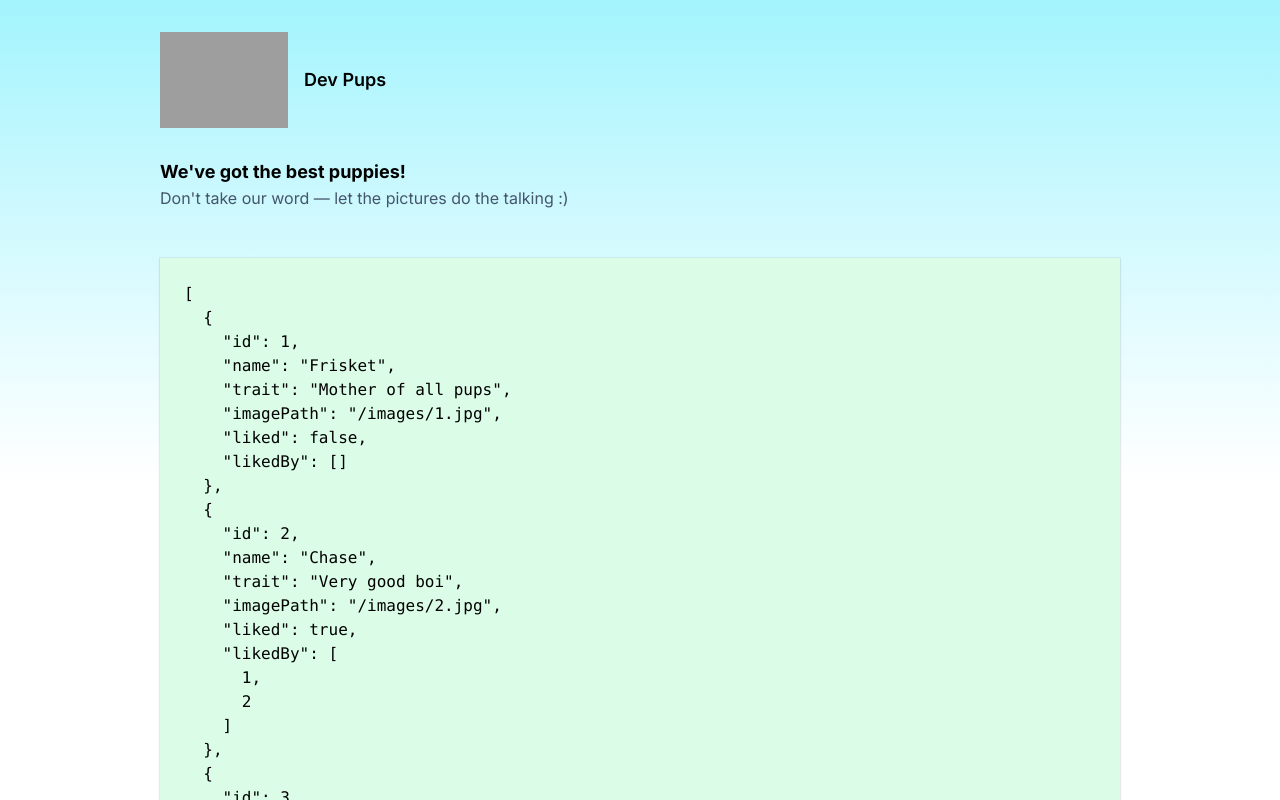
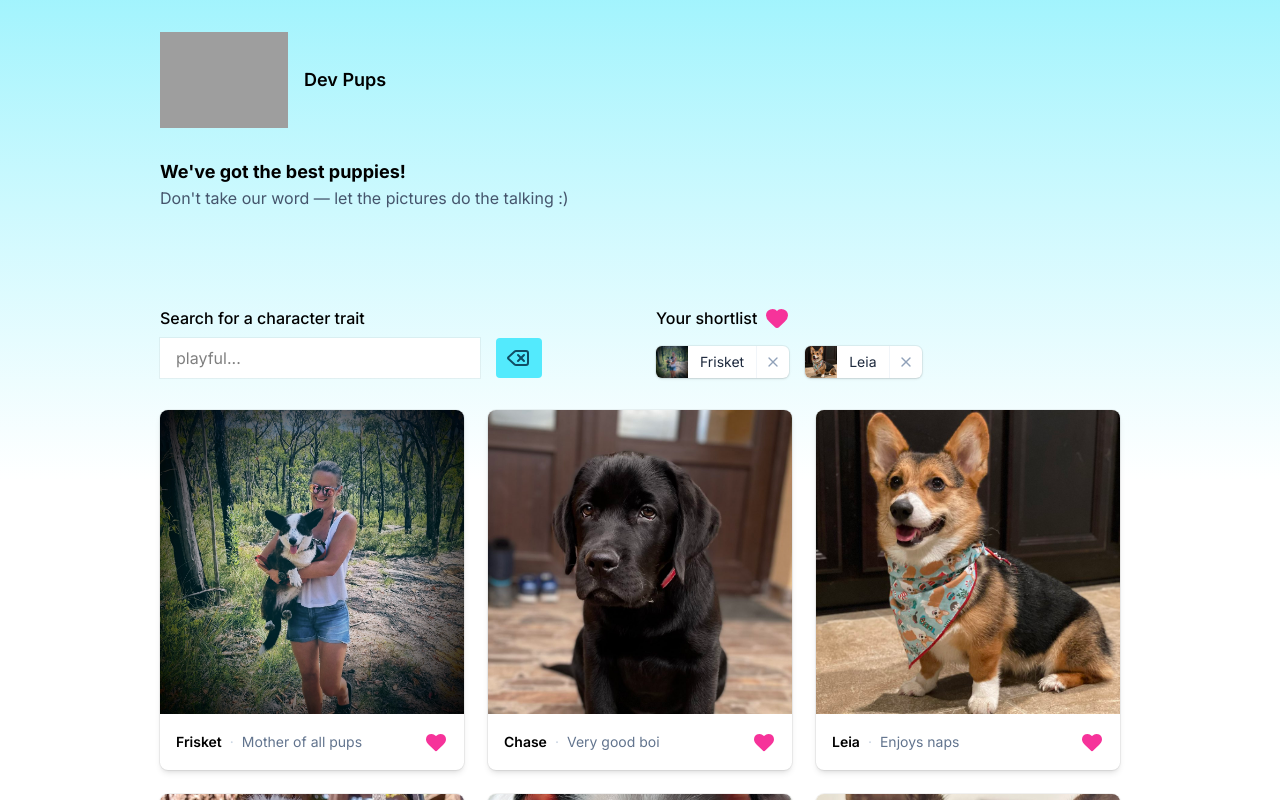
Before and after one commit to simply-samin/react-from-scratch, a React (Vite) app: page / in a window 1280 px wide. Shown: the top 800 px of the page. Built offline with nearby package versions, Linux system fonts and the light colour scheme; grey boxes are pictures that could not be loaded.

Commit message:
TypeScript-driven refactoring complete

```diff
--- a/public/puppies.json
+++ b/public/puppies.json
@@ -4,15 +4,13 @@
         "name": "Frisket",
         "trait": "Mother of all pups",
         "imagePath": "/images/1.jpg",
-        "liked": false,
-        "likedBy": []
+        "likedBy": [1]
     },
     {
         "id": 2,
         "name": "Chase",
         "trait": "Very good boi",
         "imagePath": "/images/2.jpg",
-        "liked": true,
         "likedBy": [1, 2]
     },
     {
@@ -20,15 +18,13 @@
         "name": "Leia",
         "trait": "Enjoys naps",
         "imagePath": "/images/3.jpg",
-        "liked": false,
-        "likedBy": []
+        "likedBy": [1]
     },
     {
         "id": 4,
         "name": "Pupi",
         "trait": "Loves cheese",
         "imagePath": "/images/4.jpg",
-        "liked": false,
         "likedBy": []
     },
     {
@@ -36,7 +32,6 @@
         "name": "Russ",
         "trait": "Ready to save the world",
         "imagePath": "/images/5.jpg",
-        "liked": false,
         "likedBy": []
     },
     {
@@ -44,7 +39,6 @@
         "name": "Yoko",
         "trait": "Ready for anything",
         "imagePath": "/images/6.jpg",
-        "liked": false,
         "likedBy": []
     }
 ]
--- a/src/App.tsx
+++ b/src/App.tsx
@@ -5,7 +5,6 @@ import { Search } from "./components/Search";
 import { Shortlist } from "./components/Shortlist";
 import { PuppiesList } from "./components/PuppiesList";
 import { NewPuppyForm } from "./components/NewPuppyForm";
-import { puppies as puppiesData } from "./data/puppies";
 import { Suspense, use, useEffect, useState } from "react";
 import { Puppy } from "./types";
 import { LoaderCircle } from "lucide-react";
@@ -17,28 +16,6 @@ export default function App() {
         <PageWrapper>
             <Container>
                 <Header />
-                <Main />
-            </Container>
-        </PageWrapper>
-    );
-}
-
-function Main() {
-    const [liked, setLiked] = useState<Puppy["id"][]>([1, 3]);
-    const [searchQuery, SetSearchQuery] = useState<string>("");
-    const [puppies, setPuppies] = useState<Puppy[]>(puppiesData);
-
-    return (
-        <main>
-            <ErrorBoundary
-                fallbackRender={({ error }: FallbackProps) => (
-                    <div className="mt-12 bg-red-100 p-6 shadow ring ring-black/5">
-                        <p className="text-red-500">
-                            {(error as Error).message}
-                        </p>
-                    </div>
-                )}
-            >
                 <Suspense
                     fallback={
                         <div className="mt-12 bg-white p-6 shadow ring ring-black/5">
@@ -46,10 +23,24 @@ function Main() {
                         </div>
                     }
                 >
-                    <ApiPuppies />
+                    <Main />
                 </Suspense>
-            </ErrorBoundary>
+            </Container>
+        </PageWrapper>
+    );
+}
 
+const puppyPromise = getPuppies();
+
+function Main() {
+    const apiPuppies = use(puppyPromise);
+
+    const [liked, setLiked] = useState<Puppy["id"][]>([1, 3]);
+    const [searchQuery, SetSearchQuery] = useState<string>("");
+    const [puppies, setPuppies] = useState<Puppy[]>(apiPuppies);
+
+    return (
+        <main>
             {/* Search & Shortlist */}
             <div className="mt-24 grid gap-8 sm:grid-cols-2">
                 <Search
@@ -74,20 +65,7 @@ function Main() {
     );
 }
 
-const puppyPromise = getPuppies();
-
-// Pattern 1: use() + Suspense (React 19+)
-function ApiPuppies() {
-    const apiPuppies = use(puppyPromise);
-
-    return (
-        <div className="mt-12 bg-green-100 p-6 shadow ring ring-black/5">
-            <pre>{JSON.stringify(apiPuppies, null, 2)}</pre>
-        </div>
-    );
-}
-
-// Pattern 2: useState + useEffect (traditional)
+// Pattern: useState + useEffect (traditional async fetch with lifecycle states)
 // function ApiPuppies() {
 //     const [apiPuppies, setApiPuppies] = useState<Puppy[]>([]);
 //     const [isLoading, setIsLoading] = useState<boolean>(false);
--- a/src/components/LikeToggle.tsx
+++ b/src/components/LikeToggle.tsx
@@ -2,50 +2,37 @@ import { Heart, LoaderCircle } from "lucide-react";
 import { Dispatch, SetStateAction, useState } from "react";
 import { Puppy } from "../types";
 
-export function LikeToggle({
-    id,
-    liked,
-    setLiked,
-}: {
-    id:  Puppy["id"];
-    liked: Puppy["id"][];
-    setLiked: Dispatch<SetStateAction< Puppy["id"][]>>;
-}) {
-
+export function LikeToggle({ puppy }: { puppy: Puppy }) {
     const [pending, setPening] = useState(false);
 
     return (
         <button
             className="group"
             onClick={() => {
+                // setPening(true);
 
-                setPening(true);
+                // setTimeout(() => {
+                //     if (liked.includes(id)) {
+                //         setLiked(liked.filter((pupId) => pupId != id));
+                //     } else {
+                //         setLiked([...liked, id]);
+                //     }
 
-                setTimeout(() => {
-                    if (liked.includes(id)) {
-                        setLiked(liked.filter(pupId => pupId != id))
-                    } else {
-                        setLiked([...liked, id]);
-                    }
-
-                    setPening(false);
-                }, 1500);
-
+                //     setPening(false);
+                // }, 1500);
             }}
         >
-
             {pending ? (
                 <LoaderCircle className="animate-spin stroke-slate-300" />
             ) : (
                 <Heart
                     className={
-                        liked.includes(id)
+                        puppy.likedBy.includes(1)
                             ? "fill-pink-500 stroke-none"
                             : "stroke-slate-200 group-hover:stroke-slate-300"
                     }
                 />
             )}
-
         </button>
     );
 }
--- a/src/components/NewPuppyForm.tsx
+++ b/src/components/NewPuppyForm.tsx
@@ -28,7 +28,7 @@ export function NewPuppyForm({
                         name: formData.get("name") as string,
                         trait: formData.get("trait") as string,
                         imagePath: `/images/${Math.floor(Math.random() * 16) + 7}.jpg`,
-                        liked: false,
+                        likedBy: [1]
                     };
 
                     setPuppies([...puppies, newPuppy]);
--- a/src/components/PageWrapper.tsx
+++ b/src/components/PageWrapper.tsx
@@ -2,7 +2,7 @@ import type { ReactNode } from "react";
 
 export function PageWrapper({ children }: { children: ReactNode }) {
     return (
-        <div className="min-h-dvh bg-gradient-to-b from-cyan-200 to-white to-[60vh]">
+        <div className="min-h-dvh bg-linear-to-b from-cyan-200 to-white to-[60vh]">
             {children}
         </div>
     );
--- a/src/components/PuppiesList.tsx
+++ b/src/components/PuppiesList.tsx
@@ -58,7 +58,7 @@ function PuppyCard({
                     <span className="text-slate-300">·</span>
                     <p className="text-slate-500">{puppy.trait}</p>
                 </div>
-                <LikeToggle id={puppy.id} liked={liked} setLiked={setLiked} />
+                <LikeToggle puppy={puppy} />
             </div>
         </li>
     );
--- a/src/types/index.ts
+++ b/src/types/index.ts
@@ -1,7 +1,12 @@
+export type User = {
+    id: number;
+    name: string;
+}
+
 export type Puppy = {
     id: number;
     name: string;
     trait: string;
     imagePath: string;
-    liked: boolean;
+    likedBy: User["id"][];
 }
```
